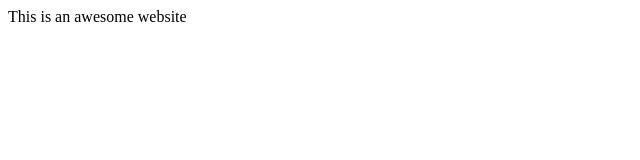
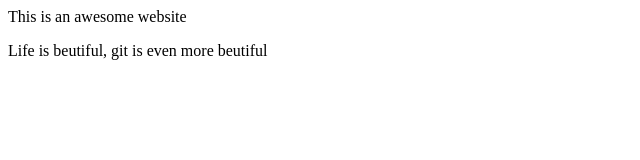
Before and after one commit to Harshalichavan/mydemowebsite, a plain HTML site: page index.html in a window 1280 px wide. Shown: the whole page, without its empty margins (0-640 px from the left). Drawn offline with Linux system fonts and the light colour scheme.

Commit message:
add <p> tag to index.html

```diff
--- a/index.html
+++ b/index.html
@@ -5,4 +5,6 @@ sample website
 <head>
 This is an awesome website
 </head>
+<p>
+Life is beutiful, git is even more beutiful
 </html>
```
